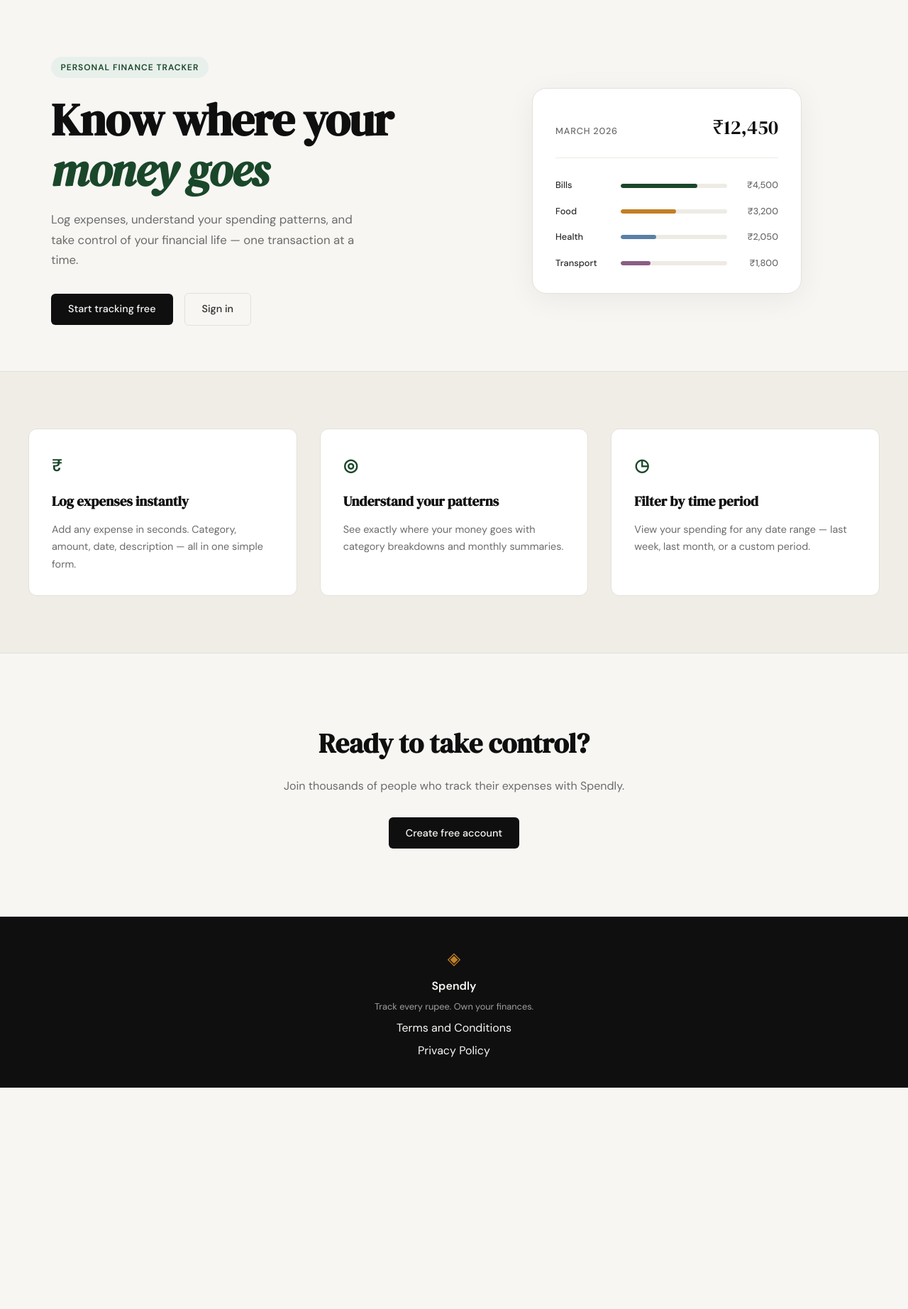
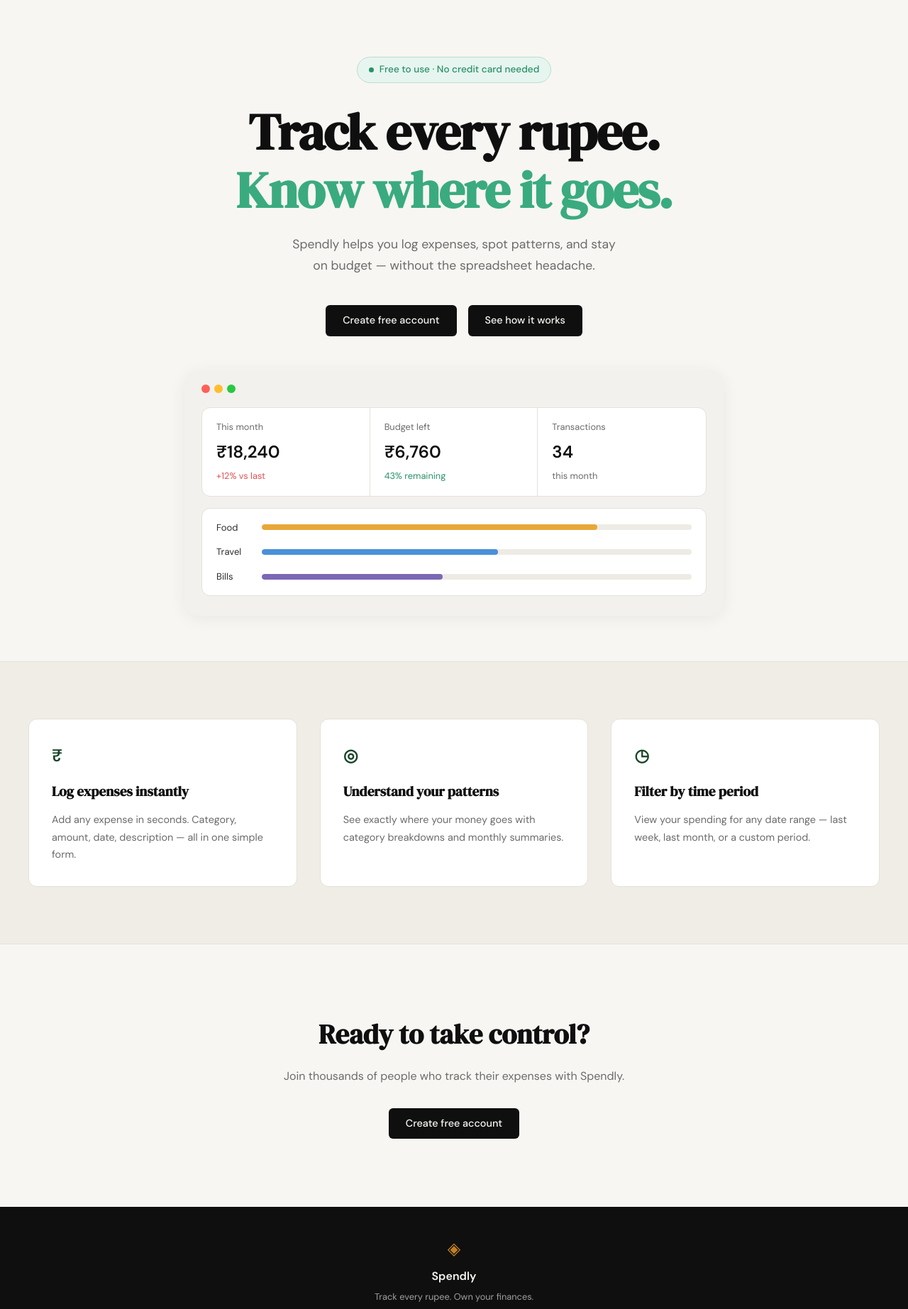
Before and after one commit to suryam1504/Spendly, a Flask app: page / in a window 1280 px wide. Shown: the part 61-1906 px from the top of the page at 71% size. Before the commit the page ends 1594 px from the top, so only its background shows below. Run offline with Flask 3, Linux system fonts and the light colour scheme.

Commit message:
landing: redesign hero section to match mockup

```diff
--- a/file.txt
+++ b/file.txt
@@ -53,7 +53,7 @@
 
 I've attached a screenshot of the updated Spendly hero section design.
 
-Modify only the hero section in templates/landing.html and static/css/landing.css
+Modify only the hero section in @templates/landing.html and @static/css/landing.css
 to match this image exactly. Do not touch any other part of the page.
 
 Changes to implement:
@@ -71,7 +71,7 @@
 
 ---------------------------------------------------------------------------------
 
-Add a modal to templates/landing.html that opens when the user clicks
+Add a modal to @templates/landing.html that opens when the user clicks
 "See how it works".
 
 Requirements:
--- a/static/css/style.css
+++ b/static/css/style.css
@@ -125,47 +125,62 @@
 
 .hero {
     padding: 5rem 2rem 4rem;
-    display: grid;
-    grid-template-columns: 1fr 1fr;
-    gap: 4rem;
+    display: flex;
+    flex-direction: column;
     align-items: center;
+    text-align: center;
     max-width: var(--max-width);
     margin: 0 auto;
 }
 
+.hero-inner {
+    display: flex;
+    flex-direction: column;
+    align-items: center;
+    max-width: 680px;
+    margin-bottom: 3rem;
+}
+
 .hero-badge {
-    display: inline-block;
-    background: var(--accent-light);
-    color: var(--accent);
-    font-size: 0.75rem;
-    font-weight: 600;
-    letter-spacing: 0.08em;
-    text-transform: uppercase;
-    padding: 0.35rem 0.85rem;
+    display: inline-flex;
+    align-items: center;
+    gap: 0.5rem;
+    background: #e6f5ef;
+    color: #2a9068;
+    font-size: 0.85rem;
+    font-weight: 500;
+    padding: 0.4rem 1rem;
     border-radius: 999px;
-    margin-bottom: 1.5rem;
+    border: 1px solid #b8dece;
+    margin-bottom: 1.75rem;
+}
+
+.hero-badge-dot {
+    width: 7px;
+    height: 7px;
+    border-radius: 50%;
+    background: #2a9068;
+    flex-shrink: 0;
 }
 
 .hero-title {
     font-family: var(--font-display);
-    font-size: clamp(2.5rem, 5vw, 4rem);
-    line-height: 1.1;
+    font-size: clamp(2.8rem, 6vw, 4.5rem);
+    line-height: 1.15;
     letter-spacing: -0.02em;
     color: var(--ink);
     margin-bottom: 1.25rem;
 }
 
-.hero-title em {
-    font-style: italic;
-    color: var(--accent);
+.hero-title-accent {
+    color: #3aab7e;
 }
 
 .hero-subtitle {
-    font-size: 1.05rem;
+    font-size: 1.1rem;
     color: var(--ink-muted);
     line-height: 1.7;
-    max-width: 460px;
-    margin-bottom: 2rem;
+    margin-bottom: 2.5rem;
 }
 
 .hero-actions {
@@ -175,86 +190,110 @@
 }
 
 /* ------------------------------------------------------------------ */
-/* Mock card (hero visual)                                             */
+/* Hero preview frame                                                  */
 /* ------------------------------------------------------------------ */
 
-.hero-visual {
-    display: flex;
-    justify-content: center;
+.hero-preview {
+    width: 100%;
+    max-width: 760px;
 }
 
-.mock-card {
+.preview-frame {
+    background: #f2f1ee;
+    border-radius: var(--radius-lg);
+    padding: 1.25rem 1.5rem 1.75rem;
+    box-shadow: 0 4px 24px rgba(0,0,0,0.06);
+}
+
+.preview-titlebar {
+    display: flex;
+    gap: 6px;
+    margin-bottom: 1.25rem;
+}
+
+.tl-red, .tl-yellow, .tl-green {
+    width: 12px;
+    height: 12px;
+    border-radius: 50%;
+}
+
+.tl-red    { background: #ff5f57; }
+.tl-yellow { background: #ffbd2e; }
+.tl-green  { background: #28c840; }
+
+.preview-stats {
+    display: grid;
+    grid-template-columns: repeat(3, 1fr);
+    border: 1px solid var(--border);
+    border-radius: var(--radius-md);
+    overflow: hidden;
+    background: var(--paper-card);
+    margin-bottom: 1rem;
+    text-align: left;
+}
+
+.preview-stat-card {
+    padding: 1.1rem 1.25rem;
+    border-right: 1px solid var(--border);
+}
+
+.preview-stat-card:last-child { border-right: none; }
+
+.psc-label {
+    font-size: 0.8rem;
+    color: var(--ink-muted);
+    margin-bottom: 0.35rem;
+}
+
+.psc-value {
+    font-size: 1.5rem;
+    font-weight: 600;
+    color: var(--ink);
+    margin-bottom: 0.25rem;
+}
+
+.psc-note          { font-size: 0.8rem; color: var(--ink-muted); }
+.psc-note-red      { color: #e05252; }
+.psc-note-teal     { color: #2a9068; }
+
+.preview-chart {
     background: var(--paper-card);
     border: 1px solid var(--border);
-    border-radius: var(--radius-lg);
-    padding: 2rem;
-    width: 100%;
-    max-width: 380px;
-    box-shadow: 0 8px 40px rgba(0,0,0,0.06);
+    border-radius: var(--radius-md);
+    padding: 1rem 1.25rem;
+    display: flex;
+    flex-direction: column;
+    gap: 0.85rem;
+    text-align: left;
 }
 
-.mock-card-header {
-    display: flex;
-    justify-content: space-between;
-    align-items: baseline;
-    margin-bottom: 1.75rem;
-    padding-bottom: 1.25rem;
-    border-bottom: 1px solid var(--border-soft);
-}
-
-.mock-label {
-    font-size: 0.8rem;
-    font-weight: 500;
-    color: var(--ink-muted);
-    text-transform: uppercase;
-    letter-spacing: 0.06em;
-}
-
-.mock-total {
-    font-family: var(--font-display);
-    font-size: 1.75rem;
-    color: var(--ink);
-}
-
-.mock-bars { display: flex; flex-direction: column; gap: 1rem; }
-
-.mock-bar-row {
+.pc-row {
     display: grid;
-    grid-template-columns: 80px 1fr 60px;
+    grid-template-columns: 52px 1fr;
     align-items: center;
     gap: 0.75rem;
 }
 
-.mock-cat {
-    font-size: 0.8rem;
-    font-weight: 500;
+.pc-label {
+    font-size: 0.82rem;
     color: var(--ink-soft);
 }
 
-.mock-bar-track {
-    height: 6px;
+.pc-track {
+    height: 8px;
     background: var(--border-soft);
     border-radius: 999px;
     overflow: hidden;
 }
 
-.mock-bar {
+.pc-bar {
     height: 100%;
-    background: var(--accent);
     border-radius: 999px;
-    transition: width 0.6s ease;
 }
 
-.mock-bar-2 { background: var(--accent-2); }
-.mock-bar-3 { background: #5b7fa6; }
-.mock-bar-4 { background: #8b5e83; }
-
-.mock-amt {
-    font-size: 0.8rem;
-    font-weight: 500;
-    color: var(--ink-muted);
-    text-align: right;
-}
+.pc-bar-food   { background: #e8a838; }
+.pc-bar-travel { background: #4a90d9; }
+.pc-bar-bills  { background: #7c67b5; }
 
 /* ------------------------------------------------------------------ */
 /* Buttons                                                             */
@@ -512,14 +551,9 @@
 /* ------------------------------------------------------------------ */
 
 @media (max-width: 900px) {
-    .hero {
-        grid-template-columns: 1fr;
-        text-align: center;
-    }
-
-    .hero-subtitle { max-width: 100%; }
-    .hero-actions { justify-content: center; }
-    .hero-visual { display: none; }
+    .preview-stats { grid-template-columns: 1fr; }
+    .preview-stat-card { border-right: none; border-bottom: 1px solid var(--border); }
+    .preview-stat-card:last-child { border-bottom: none; }
 
     .features-inner { grid-template-columns: 1fr; }
 }
--- a/templates/landing.html
+++ b/templates/landing.html
@@ -6,55 +6,60 @@
 
 <section class="hero">
     <div class="hero-inner">
-        <div class="hero-badge">Personal Finance Tracker</div>
+        <div class="hero-badge">
+            <span class="hero-badge-dot"></span>
+            Free to use · No credit card needed
+        </div>
         <h1 class="hero-title">
-            Know where your<br>
-            <em>money goes</em>
+            Track every rupee.<br>
+            <span class="hero-title-accent">Know where it goes.</span>
         </h1>
         <p class="hero-subtitle">
-            Log expenses, understand your spending patterns,
-            and take control of your financial life —
-            one transaction at a time.
+            Spendly helps you log expenses, spot patterns, and stay<br>
+            on budget — without the spreadsheet headache.
         </p>
         <div class="hero-actions">
-            <a href="{{ url_for('register') }}" class="btn-primary">Start tracking free</a>
-            <a href="{{ url_for('login') }}" class="btn-ghost">Sign in</a>
+            <a href="{{ url_for('register') }}" class="btn-primary">Create free account</a>
+            <a href="#" class="btn-primary">See how it works</a>
         </div>
     </div>
-    <div class="hero-visual">
-        <div class="mock-card">
-            <div class="mock-card-header">
-                <span class="mock-label">March 2026</span>
-                <span class="mock-total">₹12,450</span>
+
+    <div class="hero-preview">
+        <div class="preview-frame">
+            <div class="preview-titlebar">
+                <span class="tl-red"></span>
+                <span class="tl-yellow"></span>
+                <span class="tl-green"></span>
             </div>
-            <div class="mock-bars">
-                <div class="mock-bar-row">
-                    <span class="mock-cat">Bills</span>
-                    <div class="mock-bar-track">
-                        <div class="mock-bar" style="width: 72%"></div>
-                    </div>
-                    <span class="mock-amt">₹4,500</span>
+            <div class="preview-stats">
+                <div class="preview-stat-card">
+                    <div class="psc-label">This month</div>
+                    <div class="psc-value">₹18,240</div>
+                    <div class="psc-note psc-note-red">+12% vs last</div>
                 </div>
-                <div class="mock-bar-row">
-                    <span class="mock-cat">Food</span>
-                    <div class="mock-bar-track">
-                        <div class="mock-bar mock-bar-2" style="width: 52%"></div>
-                    </div>
-                    <span class="mock-amt">₹3,200</span>
+                <div class="preview-stat-card">
+                    <div class="psc-label">Budget left</div>
+                    <div class="psc-value">₹6,760</div>
+                    <div class="psc-note psc-note-teal">43% remaining</div>
                 </div>
-                <div class="mock-bar-row">
-                    <span class="mock-cat">Health</span>
-                    <div class="mock-bar-track">
-                        <div class="mock-bar mock-bar-3" style="width: 33%"></div>
-                    </div>
-                    <span class="mock-amt">₹2,050</span>
+                <div class="preview-stat-card">
+                    <div class="psc-label">Transactions</div>
+                    <div class="psc-value">34</div>
+                    <div class="psc-note">this month</div>
                 </div>
-                <div class="mock-bar-row">
-                    <span class="mock-cat">Transport</span>
-                    <div class="mock-bar-track">
-                        <div class="mock-bar mock-bar-4" style="width: 28%"></div>
-                    </div>
-                    <span class="mock-amt">₹1,800</span>
+            </div>
+            <div class="preview-chart">
+                <div class="pc-row">
+                    <span class="pc-label">Food</span>
+                    <div class="pc-track"><div class="pc-bar pc-bar-food" style="width:78%"></div></div>
+                </div>
+                <div class="pc-row">
+                    <span class="pc-label">Travel</span>
+                    <div class="pc-track"><div class="pc-bar pc-bar-travel" style="width:55%"></div></div>
+                </div>
+                <div class="pc-row">
+                    <span class="pc-label">Bills</span>
+                    <div class="pc-track"><div class="pc-bar pc-bar-bills" style="width:42%"></div></div>
                 </div>
             </div>
         </div>
```
